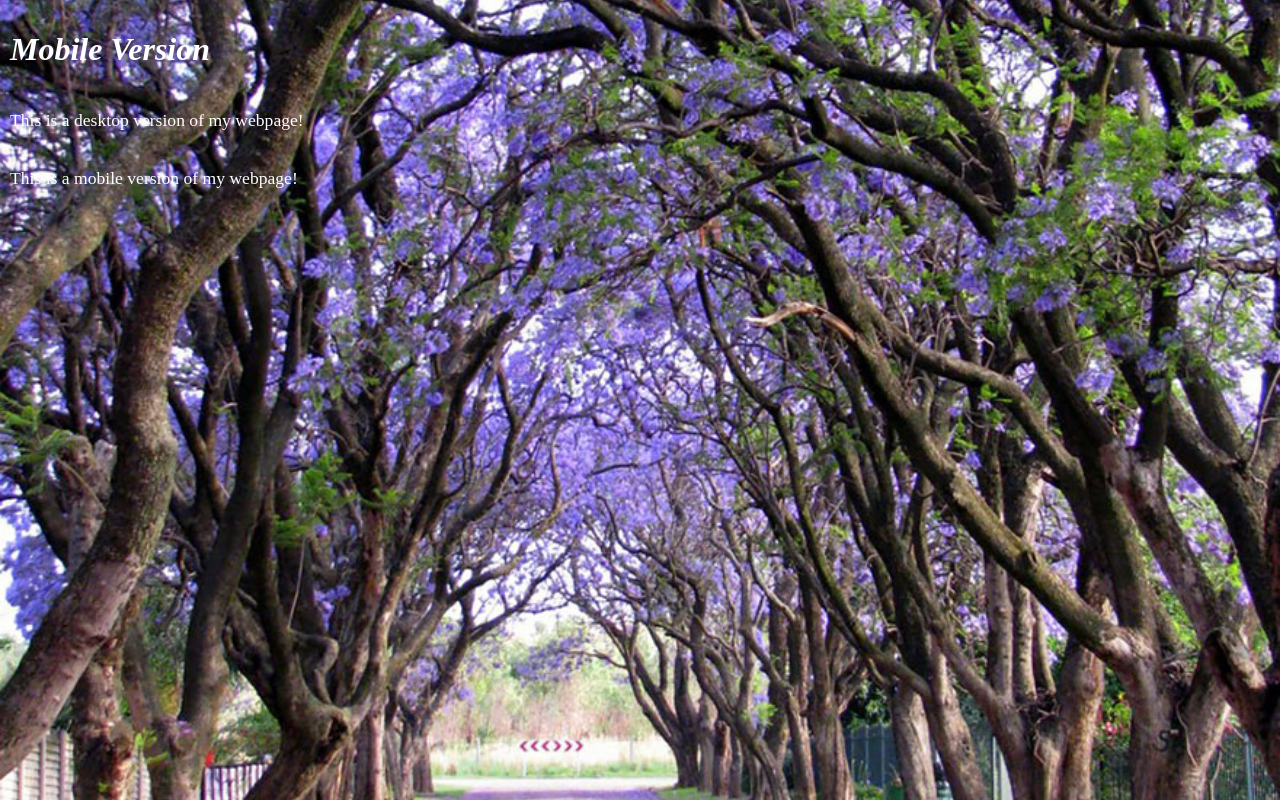
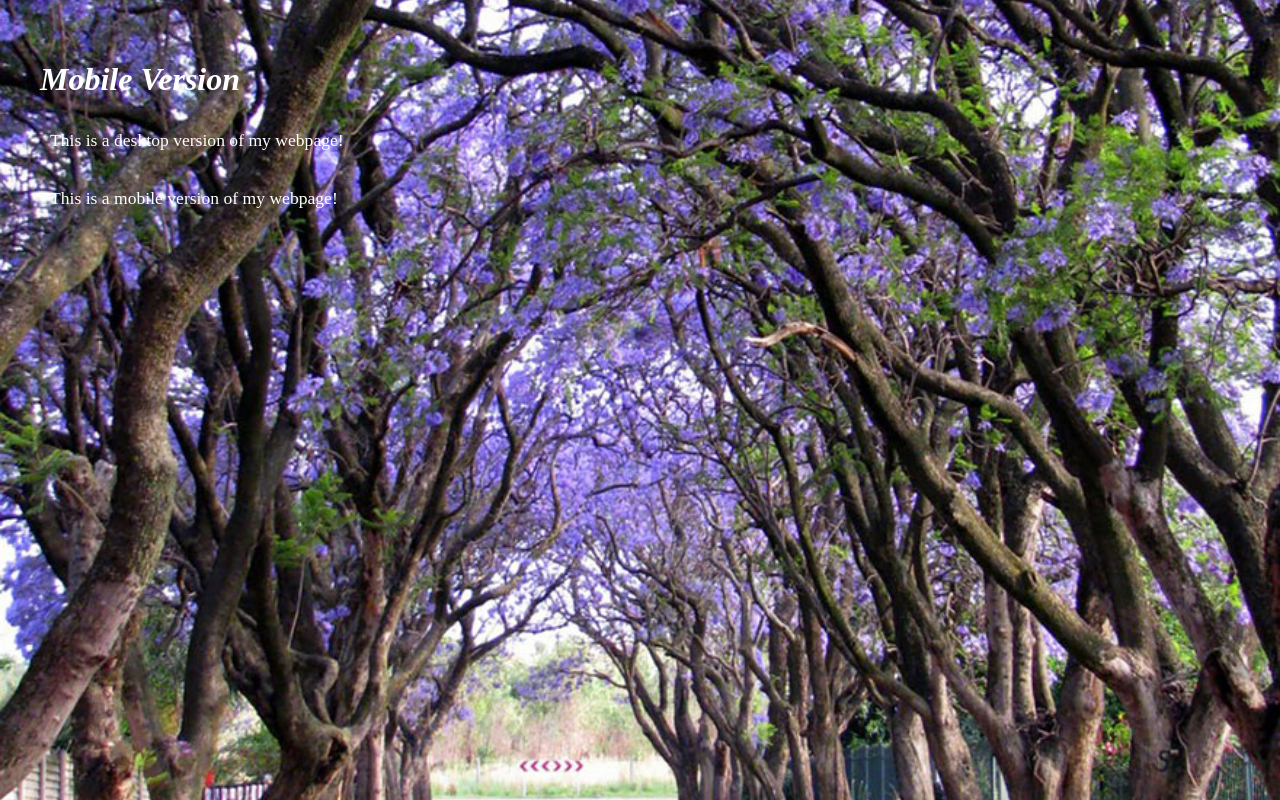
Before and after one commit to carop91/carop91.github.io, a plain HTML site: page ShortTask1 Mobile/mobile.html in a window 1280 px wide. Drawn offline with nearby package versions, Linux system fonts and the light colour scheme.

Commit message:
Add files via upload

```diff
--- a/ShortTask1 Mobile/mobile.html
+++ b/ShortTask1 Mobile/mobile.html
@@ -22,8 +22,6 @@ CIS 128-->
 
 
 h1{
-color: white;
-padding: 10px;
 text-align:left;
 font-style: italic;
 }
@@ -43,6 +41,7 @@ margin:0;
 background-position:center;
 background-position:no-repeat;
 background-size: cover;
+padding:20px;
 }
 
 </style>
@@ -52,7 +51,7 @@ background-size: cover;
 
 <body background="jacaranda.jpg">
 
-<h1>Mobile Version</h1>
+<h1 style="color:white;">Mobile Version</h1>
 <p>This is a desktop version of my webpage!</p>
 <p>This is a mobile version of my webpage!</p>
 
```
